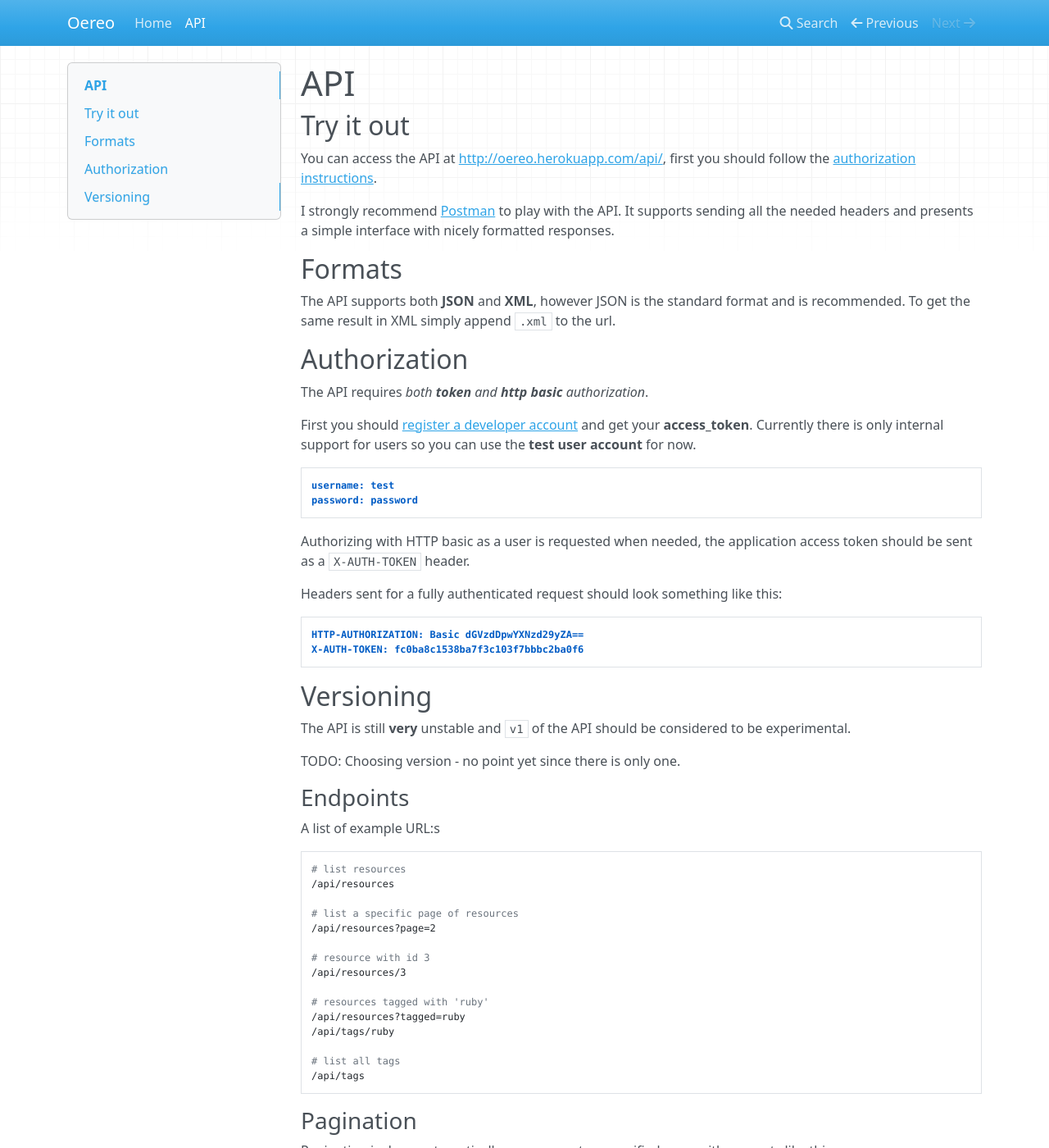
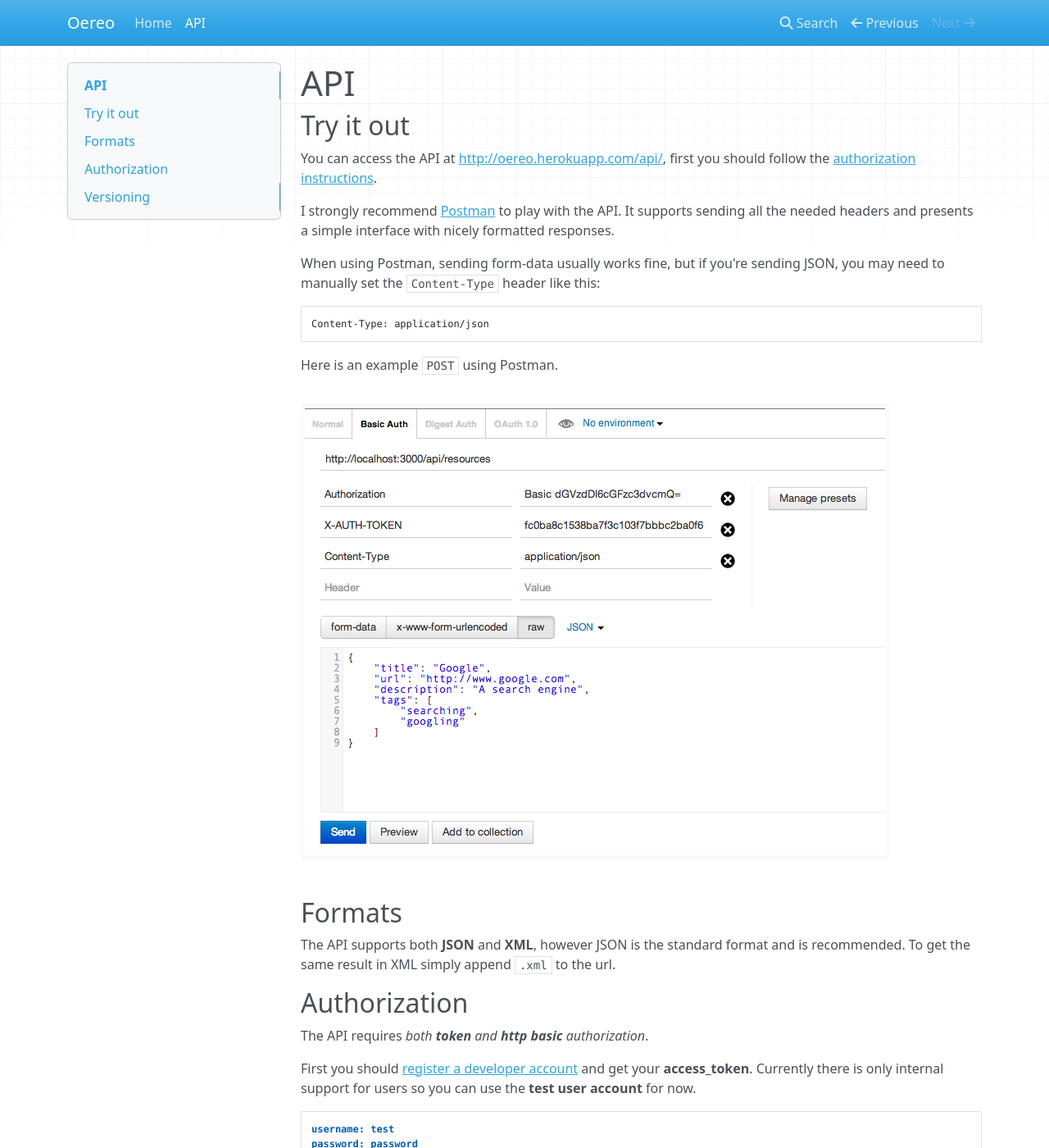
Before and after one commit to jsborjesson/oereo, an MkDocs documentation site: the page built from docs/api.md, in a window 1280 px wide and 1400 px high. Shown: the whole window at 82% size. Built offline with MkDocs 1.6.1, drawn with Linux system fonts in a browser that asks for light colours; nearby versions of some CDN libraries; old or Windows-style settings are respelled for this version of MkDocs; some of the changed text lies outside the part shown.

Commit message:
Better docs and example image

```diff
--- a/docs/api.md
+++ b/docs/api.md
@@ -3,11 +3,20 @@
 ## Try it out
 
 You can access the API at <http://oereo.herokuapp.com/api/>, first you should
-follow the [authorization instructions](#Authorization).
+follow the [authorization instructions](#authorization).
 
 I strongly recommend [Postman](https://chrome.google.com/webstore/detail/postman-rest-client/fdmmgilgnpjigdojojpjoooidkmcomcm?hl=en)
 to play with the API. It supports sending all the needed headers and presents a
 simple interface with nicely formatted responses.
+
+When using Postman, sending form-data usually works fine, but if you're sending
+JSON, you may need to manually set the `Content-Type` header like this:
+
+    Content-Type: application/json
+
+Here is an example `POST` using Postman.
+
+![A postman request](/img/postman-1.png)
 
 ## Formats
 
@@ -26,13 +35,16 @@ users so you can use the **test user account** for now.
     username: test
     password: password
 
-Authorizing with HTTP basic as a user is requested when needed, the
-application access token should be sent as a `X-AUTH-TOKEN` header.
+In Postman, you can set the header automatically by entering the credentials in
+the Basic Auth section, the application access token should be sent as an
+`X-AUTH-TOKEN` header.
 
 Headers sent for a fully authenticated request should look something like this:
 
     HTTP-AUTHORIZATION: Basic dGVzdDpwYXNzd29yZA==
     X-AUTH-TOKEN: fc0ba8c1538ba7f3c103f7bbbc2ba0f6
+
+`HTTP-AUTHORIZATION` and `Authorization` mean exactly the same thing.
 
 ## Versioning
 
```
Also changed, not shown: docs/img/postman-1.png (added).
